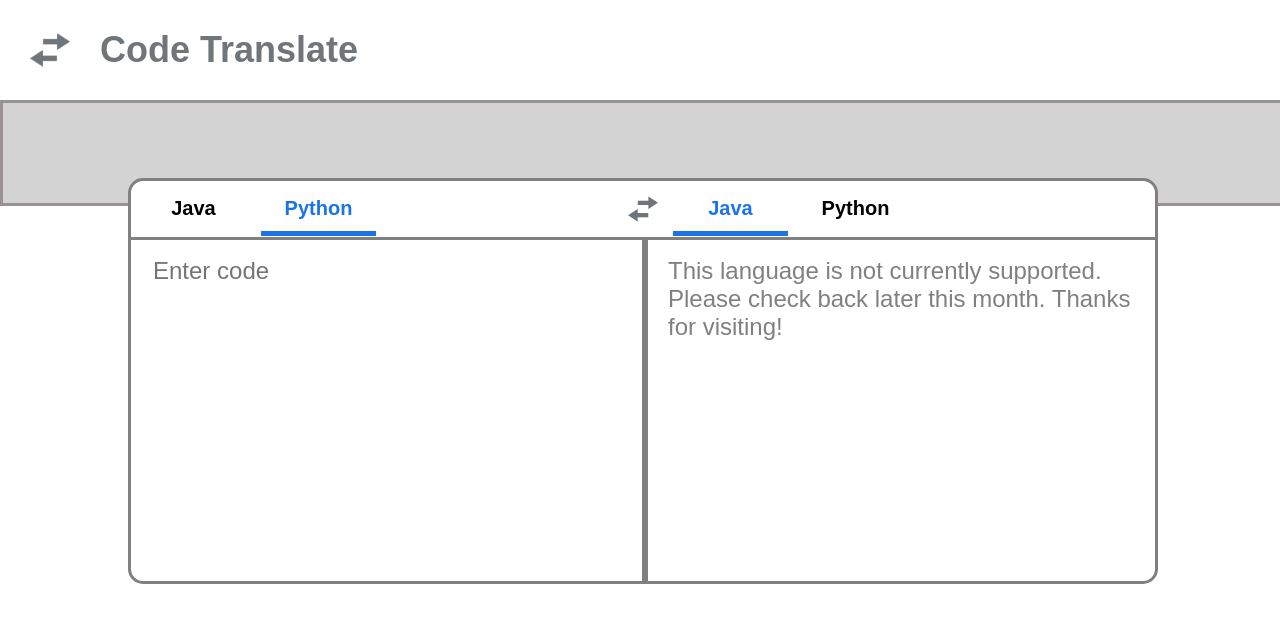
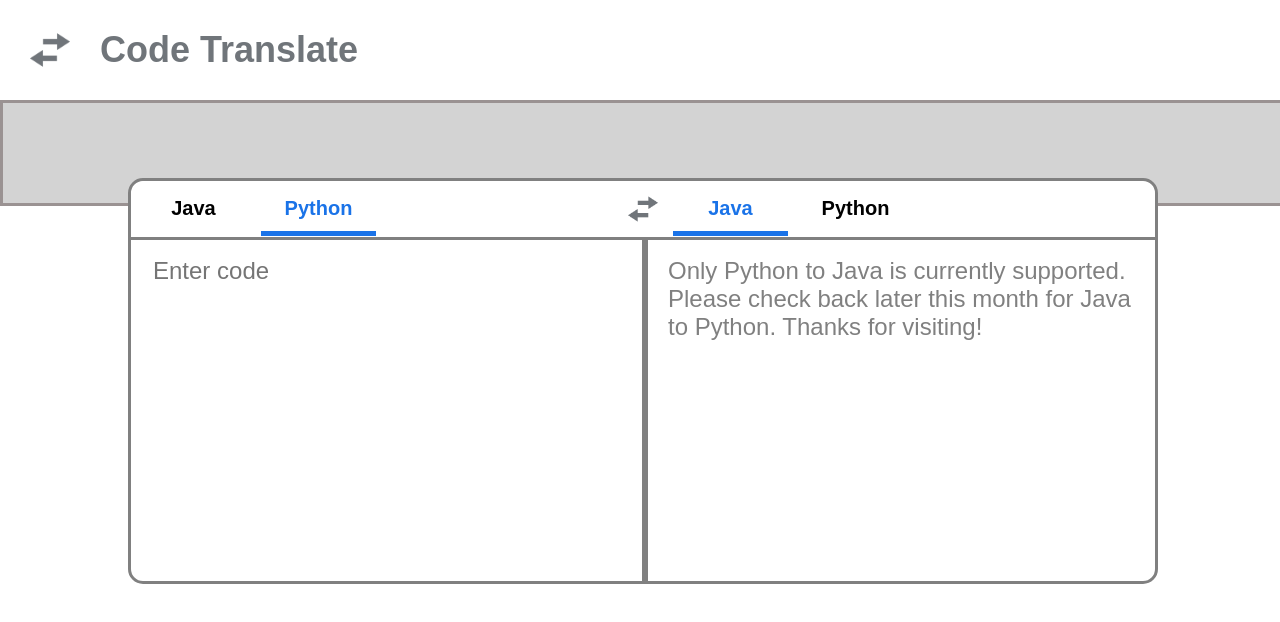
Before and after one commit to KevinH48264/code-translate, a React (Create React App) app: page / in a window 1280 px wide. Shown: the top 622 px of the page. Built offline with nearby package versions, Linux system fonts and the light colour scheme.

Commit message:
edited output code description

```diff
--- a/src/components/TranslateBox/index.js
+++ b/src/components/TranslateBox/index.js
@@ -7,7 +7,7 @@ const TranslateBox = () => {
     const [tFrom, setTFrom] = useState('python')
     const [tTo, setTTo] = useState('java')
     const [inputCode, setInputCode] = useState('')
-    const [outputCode, setOutputCode] = useState('This language is not currently supported. Please check back later this month. Thanks for visiting!')
+    const [outputCode, setOutputCode] = useState('Only Python to Java is currently supported. Please check back later this month for Java to Python. Thanks for visiting!')
 
     const handleSubmit = (e) => {
         e.preventDefault() // prevents refresh of the page
```
